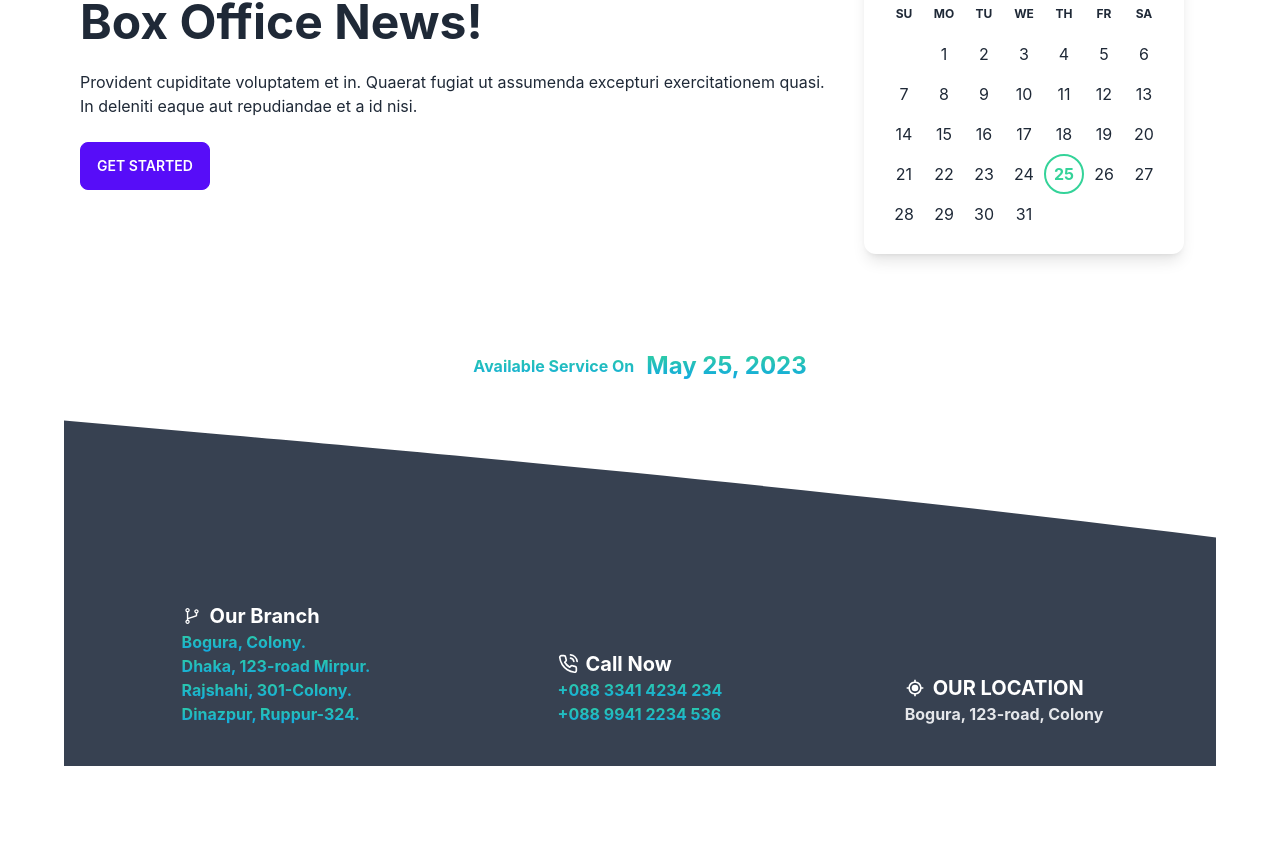
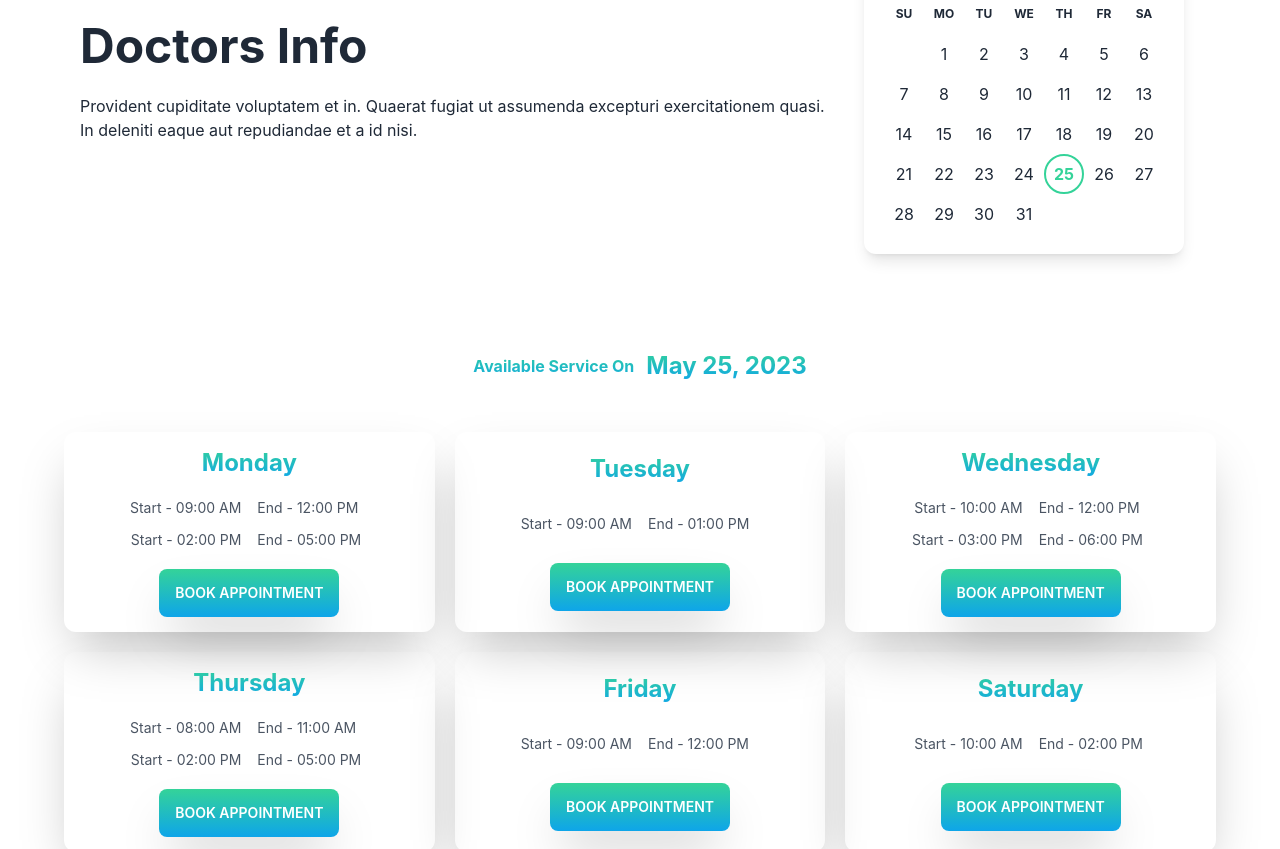
Before and after one commit to ahm-fahim/doctors-hub, a React (Create React App) app in the folder doctor-hub-client/: page /appointment in a window 1280 px wide. Shown: the part 246-1095 px from the top of the page. Before the commit the page ends 1012 px from the top, so only its background shows below. Built offline with nearby package versions, Linux system fonts and the light colour scheme; what tailwindcss-gradient would draw is missing.

Commit message:
appoint book card design done

```diff
--- /dev/null
+++ b/doctor-hub-client/public/schedule.json
@@ -0,0 +1,86 @@
+{
+  "schedule": [
+    {
+      "id": "1",
+      "day": "Monday",
+      "hours": [
+        {
+          "start": "09:00 AM",
+          "end": "12:00 PM"
+        },
+        {
+          "start": "02:00 PM",
+          "end": "05:00 PM"
+        }
+      ]
+    },
+    {
+      "id": "2",
+      "day": "Tuesday",
+      "hours": [
+        {
+          "start": "09:00 AM",
+          "end": "01:00 PM"
+        }
+      ]
+    },
+    {
+      "id": "3",
+      "day": "Wednesday",
+      "hours": [
+        {
+          "start": "10:00 AM",
+          "end": "12:00 PM"
+        },
+        {
+          "start": "03:00 PM",
+          "end": "06:00 PM"
+        }
+      ]
+    },
+    {
+      "id": "4",
+      "day": "Thursday",
+      "hours": [
+        {
+          "start": "08:00 AM",
+          "end": "11:00 AM"
+        },
+        {
+          "start": "02:00 PM",
+          "end": "05:00 PM"
+        }
+      ]
+    },
+    {
+      "id": "5",
+      "day": "Friday",
+      "hours": [
+        {
+          "start": "09:00 AM",
+          "end": "12:00 PM"
+        }
+      ]
+    },
+    {
+      "id": "6",
+      "day": "Saturday",
+      "hours": [
+        {
+          "start": "10:00 AM",
+          "end": "02:00 PM"
+        }
+      ]
+    },
+    {
+      "id": "7",
+      "day": "Sunday",
+      "hours": [
+        {
+          "start": "Closed",
+          "end":"Closed"
+        }
+      ]
+    }
+  ]
+}
--- a/doctor-hub-client/src/Pages/Appointment/AppointHero/AppointHero.js
+++ b/doctor-hub-client/src/Pages/Appointment/AppointHero/AppointHero.js
@@ -1,16 +1,8 @@
-import React, { useState } from "react";
+import React from "react";
 import { DayPicker } from "react-day-picker";
-import { format } from "date-fns";
 import "./AppointHero.css";
 
-const AppointHero = () => {
-    const [selectedDate, setSelectedDate] = useState(new Date());
-    let todayDate = " Please Pick The Date ";
-    if (selectedDate) {
-        todayDate = (
-            <span className="text-2xl ml-3">{format(selectedDate, "PP")}</span>
-        );
-    }
+const AppointHero = ({ selectedDate, setSelectedDate }) => {
     return (
         <div>
             <div className="hero my-16">
@@ -29,20 +21,15 @@ const AppointHero = () => {
                         }}
                     />
                     <div>
-                        <h1 className="text-5xl font-bold">Box Office News!</h1>
+                        <h1 className="text-5xl font-bold">Doctors Info</h1>
                         <p className="py-6">
                             Provident cupiditate voluptatem et in. Quaerat
                             fugiat ut assumenda excepturi exercitationem quasi.
                             In deleniti eaque aut repudiandae et a id nisi.
                         </p>
-                        <button className="btn btn-primary">Get Started</button>
                     </div>
                 </div>
             </div>
-            <h1 className="text-gradient font-bold flex items-center justify-center">
-                Available Service On
-                {todayDate}
-            </h1>
         </div>
     );
 };
--- a/doctor-hub-client/src/Pages/Appointment/Appointment/Appointment.js
+++ b/doctor-hub-client/src/Pages/Appointment/Appointment/Appointment.js
@@ -1,10 +1,24 @@
-import React from "react";
+import React, { useState } from "react";
 import AppointHero from "../AppointHero/AppointHero";
+import AvailableAppointments from "../AvailableAppointments/AvailableAppointments";
+import { format } from "date-fns";
 
 const Appointment = () => {
+    const [selectedDate, setSelectedDate] = useState(new Date());
+
+    let todayDate = " Please Pick The Date ";
+    if (selectedDate) {
+        todayDate = (
+            <span className="text-2xl ml-3">{format(selectedDate, "PP")}</span>
+        );
+    }
     return (
         <div>
-            <AppointHero />
+            <AppointHero
+                selectedDate={selectedDate}
+                setSelectedDate={setSelectedDate}
+            />
+            <AvailableAppointments todayDate={todayDate} />
         </div>
     );
 };
--- /dev/null
+++ b/doctor-hub-client/src/Pages/Appointment/AvailableAppointments/AvailableAppointmentCard.js
@@ -0,0 +1,26 @@
+import React from "react";
+import PrimaryButton from "../../../components/PrimaryButton/PrimaryButton";
+
+const AvailableAppointmentCard = ({ info }) => {
+    const { day, hours } = info;
+
+    return (
+        <div className="grid grid-cols-1 justify-items-center items-center shadow-2xl w-full rounded-xl min-h-full p-3 mt-5">
+            <h1 className="text-2xl text-gradient font-bold">{day}</h1>
+            <div>
+                {hours.map((time) => (
+                    <div
+                        key={time.start}
+                        className="grid grid-cols-2 gap-4 my-3 text-sm text-gray-600 "
+                    >
+                        <p className="text-end">Start - {time.start}</p>
+                        <p className="text-start">End - {time.end}</p>
+                    </div>
+                ))}
+            </div>
+            <PrimaryButton path="">Book Appointment</PrimaryButton>
+        </div>
+    );
+};
+
+export default AvailableAppointmentCard;
--- /dev/null
+++ b/doctor-hub-client/src/Pages/Appointment/AvailableAppointments/AvailableAppointments.js
@@ -0,0 +1,30 @@
+import React, { useEffect, useState } from "react";
+import AvailableAppointmentCard from "./AvailableAppointmentCard";
+
+const AvailableAppointments = ({ todayDate }) => {
+    const [schedule, setSchedule] = useState([]);
+
+    useEffect(() => {
+        fetch("schedule.json")
+            .then((res) => res.json())
+            .then((data) => {
+                setSchedule(data.schedule);
+                console.log(data.schedule);
+            });
+    }, []);
+    return (
+        <div className="mb-16">
+            <h1 className="text-gradient font-bold flex items-center justify-center">
+                Available Service On
+                {todayDate}
+            </h1>
+            <div className="mt-10 md:grid grid-cols-3 gap-5 justify-items-center items-center">
+                {schedule.map((info) => (
+                    <AvailableAppointmentCard key={info.id} info={info} />
+                ))}
+            </div>
+        </div>
+    );
+};
+
+export default AvailableAppointments;
```
Also changed, not shown: doctor-hub-client/public/doctors.json (added, +81 -0 lines).
